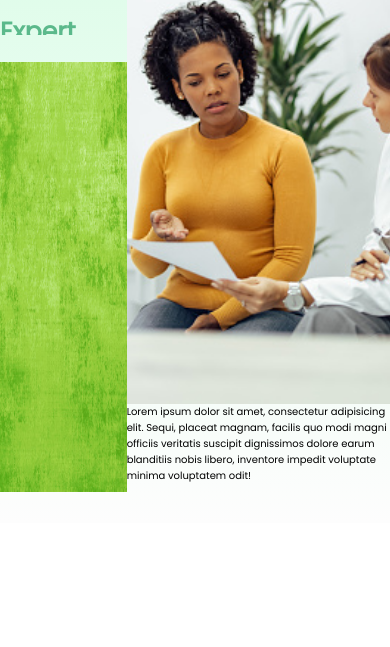
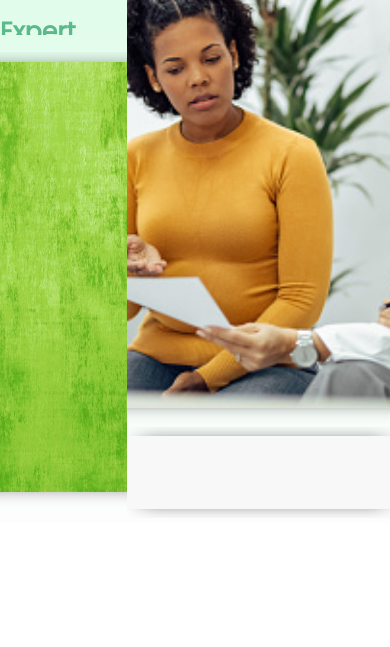
Before and after one commit to AnmolVerma404/Healthy-HearTechs, a plain HTML site: page index.html in a window 390 px wide. Shown: the part 197-844 px from the top of the page. Drawn offline with Linux system fonts and the light colour scheme.

Commit message:
Completed first page ~ not responsive yet

```diff
--- a/index.html
+++ b/index.html
@@ -62,7 +62,7 @@
               <img src="./image/homePageMainImg.png"/>
             </div>
             <div class="actionTab">
-              <div class="boxforActions">Lorem ipsum dolor sit amet, consectetur adipisicing elit. Sequi, placeat magnam, facilis quo modi magni officiis veritatis suscipit dignissimos dolore earum blanditiis nobis libero, inventore impedit voluptate minima voluptatem odit!</div>
+              <div class="boxforActions"></div>
             </div>
           </div>
         </div>
--- a/style.scss
+++ b/style.scss
@@ -145,10 +145,12 @@
           justify-content: center;
           align-items: center;
           .imgleftPgOneBottom {
+            padding: 1rem;
             img {
               border-radius: 2rem;
               height: 43rem;
               width: 30rem;
+              box-shadow: 0.5rem 0rem 21px -1rem black, -0.5rem 0rem 10px -1rem black;
             }
           }
         }
@@ -161,17 +163,35 @@
         justify-content: center;
         align-items: center;
         margin-top: 1rem;
+
         .largeImg {
-          height: 80%;
-
+          height: 85%;
           img {
-            height: 50rem;
+            height: 48rem;
+            width: 98rem;
+            margin: 2rem;
             border-radius: 2rem;
+            object-fit: cover;
+            box-shadow: 0.5rem 0rem 21px -1rem black, -0.5rem 0rem 10px -1rem black;
           }
         }
 
         .actionTab {
-          height: 20%;
+          height: 15%;
+          margin-bottom: 1rem;
+          width: 100%;
+          display: flex;
+          justify-content: center;
+          align-items: center;
+          .boxforActions {
+            display: flex;
+            justify-content: center;
+            align-items: center;
+            background-color: #f8f8f8;
+            height: 80%;
+            width: 85rem;
+            box-shadow: 0.5rem 0rem 21px -1rem black, -0.5rem 0rem 10px -1rem black
+          }
         }
       }
     }
```
Also changed, not shown: style.css.
